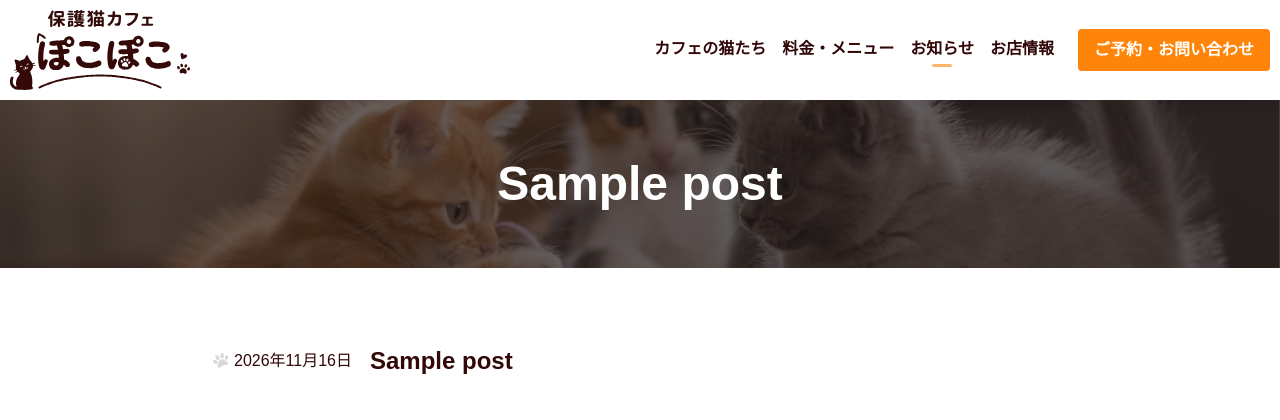
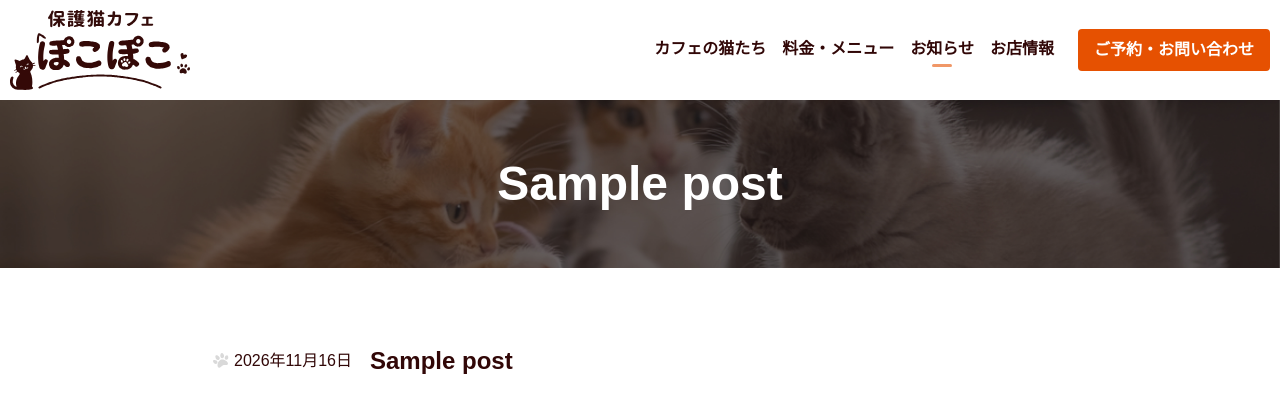
Before and after one commit to web-ya-bunbun/pokopoko-wp, a WordPress theme: the page made by home.php in a window 1280 px wide. Shown: the top 420 px of the page. Run offline with PHP 8.4 and a stand-in for WordPress, Linux system fonts and the light colour scheme; the site name, menu and one post (Sample post) are stand-ins, and other content is empty; style sheets or scripts are compiled from the project's sources; some libraries are stand-ins or nearby versions; some web fonts are replaced.

Commit message:
Tweak CSS

```diff
--- a/src/_settings.scss
+++ b/src/_settings.scss
@@ -7,7 +7,7 @@
 //color
 $baseColor: #F8F5EE;
 $subColor: #FFD9B3;
-$accentColor: #FF840A;
+$accentColor: #E65101;
 $textColor:#310707;
 $subTextColor: #2C2C2C;
 $lightGray: #eaeaea;
```
